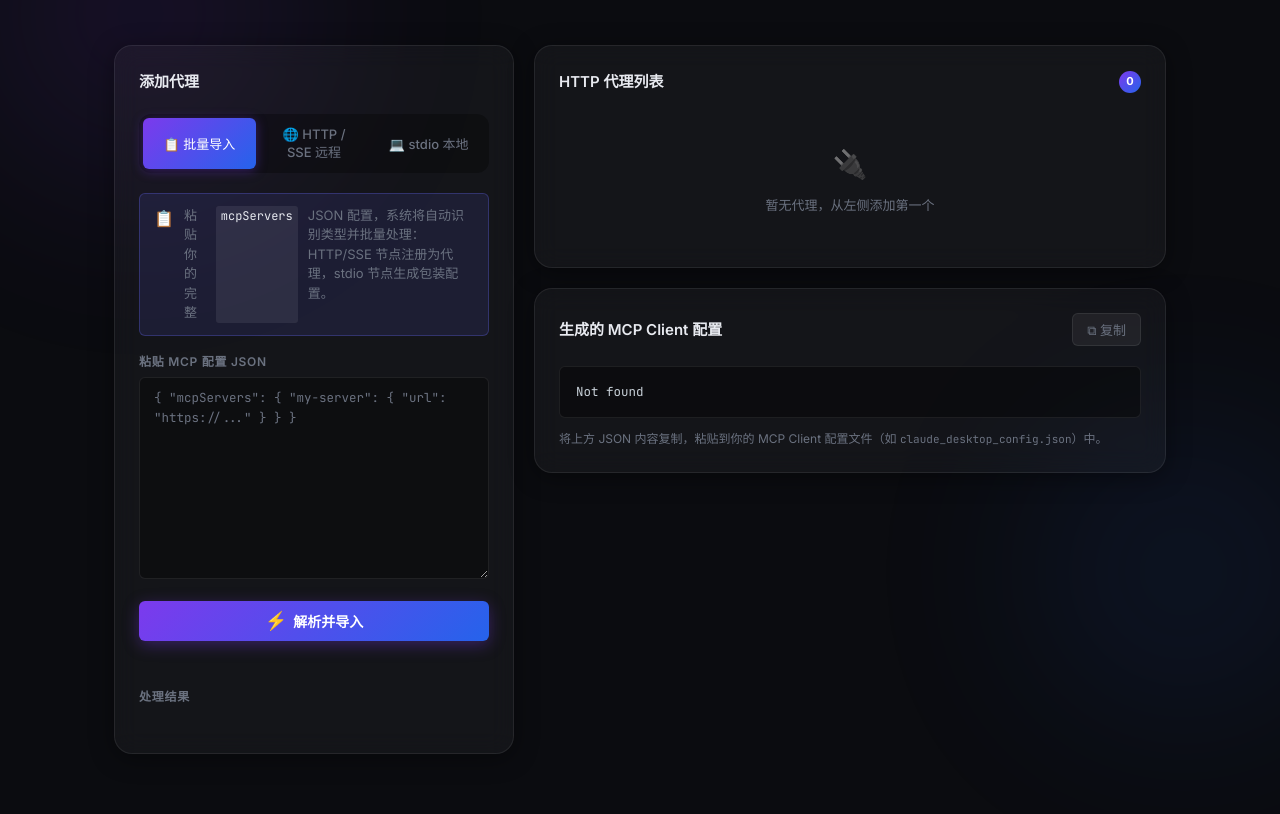
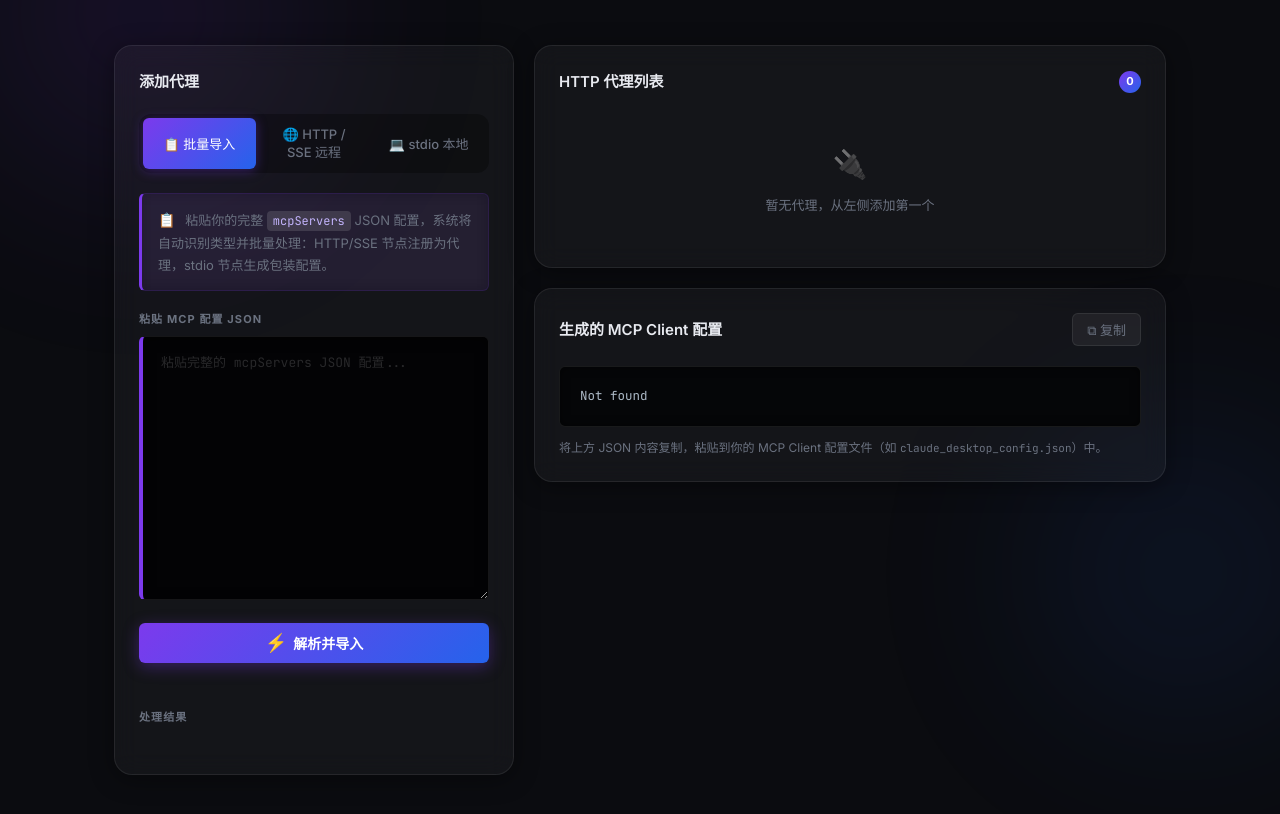
Before and after one commit to 123XiaoYi321/mcp-ison, a website: page web/index.html in a window 1280 px wide. Shown: the part 124-938 px from the top of the page. Drawn offline with Linux system fonts and the light colour scheme; no server answers.

Commit message:
fix: Web UI info-box layout bug & textarea style refactor (v1.3.6)

```diff
--- a/package.json
+++ b/package.json
@@ -1,6 +1,6 @@
 {
     "name": "mcpison",
-    "version": "1.3.5",
+    "version": "1.3.6",
     "description": "A minimal, token-efficient MCP transport interceptor converting JSON to ISON.",
     "repository": {
         "type": "git",
--- a/web/index.html
+++ b/web/index.html
@@ -72,7 +72,9 @@
         <div class="tab-content hidden" id="form-stdio">
           <div class="info-box">
             <span class="info-icon">ℹ️</span>
-            stdio 类型无需后端管理。填入原配置后，下方会自动生成加了 <code>mcpison</code> 前缀的新配置，复制粘贴即可。
+            <div class="info-content">
+              stdio 类型无需后端管理。填入原配置后，下方会自动生成加了 <code>mcpison</code> 前缀的新配置，复制粘贴即可。
+            </div>
           </div>
           <div class="field">
             <label class="label" for="stdio-name">服务器名称</label>
@@ -102,13 +104,14 @@
         <div class="tab-content" id="form-batch">
           <div class="info-box">
             <span class="info-icon">📋</span>
-            粘贴你的完整 <code>mcpServers</code> JSON 配置，系统将自动识别类型并批量处理：HTTP/SSE 节点注册为代理，stdio 节点生成包装配置。
+            <div class="info-content">
+              粘贴你的完整 <code>mcpServers</code> JSON 配置，系统将自动识别类型并批量处理：HTTP/SSE 节点注册为代理，stdio 节点生成包装配置。
+            </div>
           </div>
           <div class="field">
             <label class="label" for="batch-json">粘贴 MCP 配置 JSON</label>
-            <textarea class="input textarea" id="batch-json"
-              placeholder='{ "mcpServers": { "my-server": { "url": "https://..." } } }' rows="9"
-              spellcheck="false"></textarea>
+            <textarea class="textarea" id="batch-json" rows="10" spellcheck="false"
+              placeholder='粘贴完整的 mcpServers JSON 配置...'></textarea>
           </div>
           <button class="btn btn-primary" id="btn-batch" onclick="importBatch()">
             <span class="btn-icon">⚡</span> 解析并导入
--- a/web/style.css
+++ b/web/style.css
@@ -237,12 +237,12 @@ body {
 
 .label {
   display: block;
-  font-size: 12px;
-  font-weight: 600;
+  font-size: 11px;
+  font-weight: 700;
   color: var(--text-muted);
-  margin-bottom: 6px;
+  margin-bottom: 8px;
   text-transform: uppercase;
-  letter-spacing: 0.06em;
+  letter-spacing: 0.1em;
 }
 
 .hint {
@@ -252,10 +252,11 @@ body {
   font-size: 11px;
 }
 
-.input {
+.input,
+.textarea {
   width: 100%;
-  padding: 10px 14px;
-  background: rgba(0, 0, 0, 0.3);
+  padding: 14px 18px;
+  background: rgba(0, 0, 0, 0.45);
   border: 1px solid var(--border);
   border-radius: var(--radius-sm);
   color: var(--text);
@@ -263,15 +264,26 @@ body {
   font-family: var(--font-sans);
   outline: none;
   transition: var(--trans);
+  box-shadow: inset 0 2px 8px rgba(0, 0, 0, 0.3);
 }
 
-.input::placeholder {
-  color: var(--text-muted);
+.input:hover,
+.textarea:hover {
+  border-color: var(--border-hover);
+  background: rgba(0, 0, 0, 0.55);
 }
 
-.input:focus {
+.input:focus,
+.textarea:focus {
   border-color: var(--accent-from);
-  box-shadow: 0 0 0 3px rgba(124, 58, 237, 0.15);
+  background: rgba(10, 10, 15, 0.7);
+  box-shadow: 0 0 0 4px rgba(124, 58, 237, 0.1), inset 0 2px 8px rgba(0, 0, 0, 0.3);
+}
+
+.input::placeholder,
+.textarea::placeholder {
+  color: rgba(255, 255, 255, 0.15);
+  font-style: italic;
 }
 
 /* --------------- 按钮 --------------- */
@@ -329,39 +341,57 @@ body {
 
 /* --------------- 信息提示框 --------------- */
 .info-box {
-  display: flex;
-  gap: 10px;
-  background: var(--info-bg);
-  border: 1px solid var(--info-border);
+  display: block;
+  background: rgba(124, 58, 237, 0.08);
+  border: 1px solid rgba(124, 58, 237, 0.15);
+  border-left: 3px solid var(--accent-from);
   border-radius: var(--radius-sm);
-  padding: 12px 14px;
-  margin-bottom: 16px;
+  padding: 14px 16px;
+  margin-bottom: 20px;
   font-size: 13px;
   color: var(--text-muted);
-  line-height: 1.5;
+  line-height: 1.7;
+  backdrop-filter: blur(8px);
 }
 
 .info-icon {
-  font-size: 16px;
-  flex-shrink: 0;
+  display: inline;
+  font-size: 14px;
+  color: var(--accent-from);
+  margin-right: 6px;
+}
+
+.info-content {
+  display: inline;
+  min-width: 0;
+  word-wrap: break-word;
+  overflow-wrap: break-word;
+  /* 确保长单词不会溢出 */
 }
 
 .info-box code {
+  display: inline;
   font-family: var(--font-mono);
   font-size: 12px;
-  background: rgba(255, 255, 255, 0.08);
-  padding: 1px 5px;
-  border-radius: 3px;
-  color: var(--text);
+  background: rgba(255, 255, 255, 0.12);
+  padding: 2px 6px;
+  border-radius: 4px;
+  color: #c4b5fd;
+  white-space: nowrap;
 }
 
 /* --------------- 代码块 --------------- */
 .code-block {
   position: relative;
-  background: rgba(0, 0, 0, 0.4);
+  background: #050608;
   border: 1px solid var(--border);
   border-radius: var(--radius-sm);
   overflow: hidden;
+  box-shadow: inset 0 0 10px rgba(0, 0, 0, 0.5);
+}
+
+.code-block:hover {
+  border-color: var(--border-hover);
 }
 
 .code-block-large {
@@ -370,11 +400,11 @@ body {
 
 .code {
   display: block;
-  padding: 14px 16px;
+  padding: 18px 20px;
   font-family: var(--font-mono);
   font-size: 12.5px;
-  color: var(--text-code);
-  line-height: 1.7;
+  color: #adbac7;
+  line-height: 1.8;
   white-space: pre;
   overflow-x: auto;
   max-height: 280px;
@@ -578,13 +608,41 @@ body {
   font-weight: 700;
 }
 
-/* --------------- 批量导入 --------------- */
 .textarea {
+  width: 100%;
+  min-height: 200px;
+  max-height: 550px;
+  padding: 14px 18px;
+  font-family: var(--font-mono);
+  font-size: 13px;
+  line-height: 1.8;
   resize: vertical;
-  min-height: 120px;
-  font-family: var(--font-mono);
-  font-size: 12.5px;
-  line-height: 1.6;
+  color: var(--text);
+  outline: none;
+  transition: var(--trans);
+  box-sizing: border-box;
+  /* 编辑器风格 */
+  background: #030305;
+  border: 1px solid var(--border);
+  border-left: 4px solid var(--accent-from);
+  border-radius: var(--radius-sm);
+  box-shadow: inset 0 2px 12px rgba(0, 0, 0, 0.5);
+}
+
+.textarea:hover {
+  border-color: var(--border-hover);
+  border-left-color: var(--accent-from);
+}
+
+.textarea:focus {
+  background: #000;
+  border-color: var(--accent-from);
+  box-shadow: 0 0 0 4px rgba(124, 58, 237, 0.08), inset 0 2px 12px rgba(0, 0, 0, 0.5);
+}
+
+.textarea::placeholder {
+  color: rgba(255, 255, 255, 0.15);
+  font-style: normal;
 }
 
 .batch-items {
```
Also changed, not shown: CHANGELOG.md.
